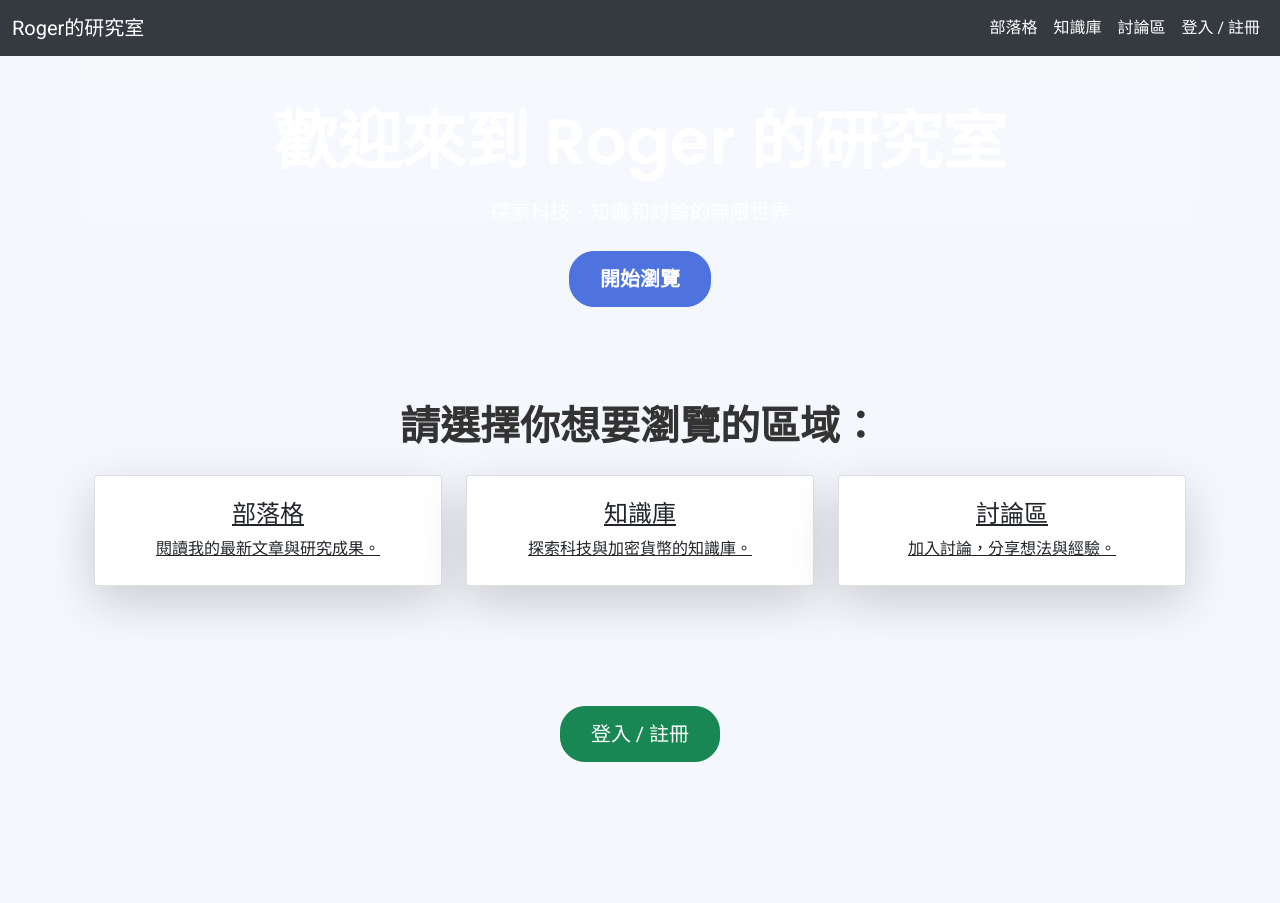
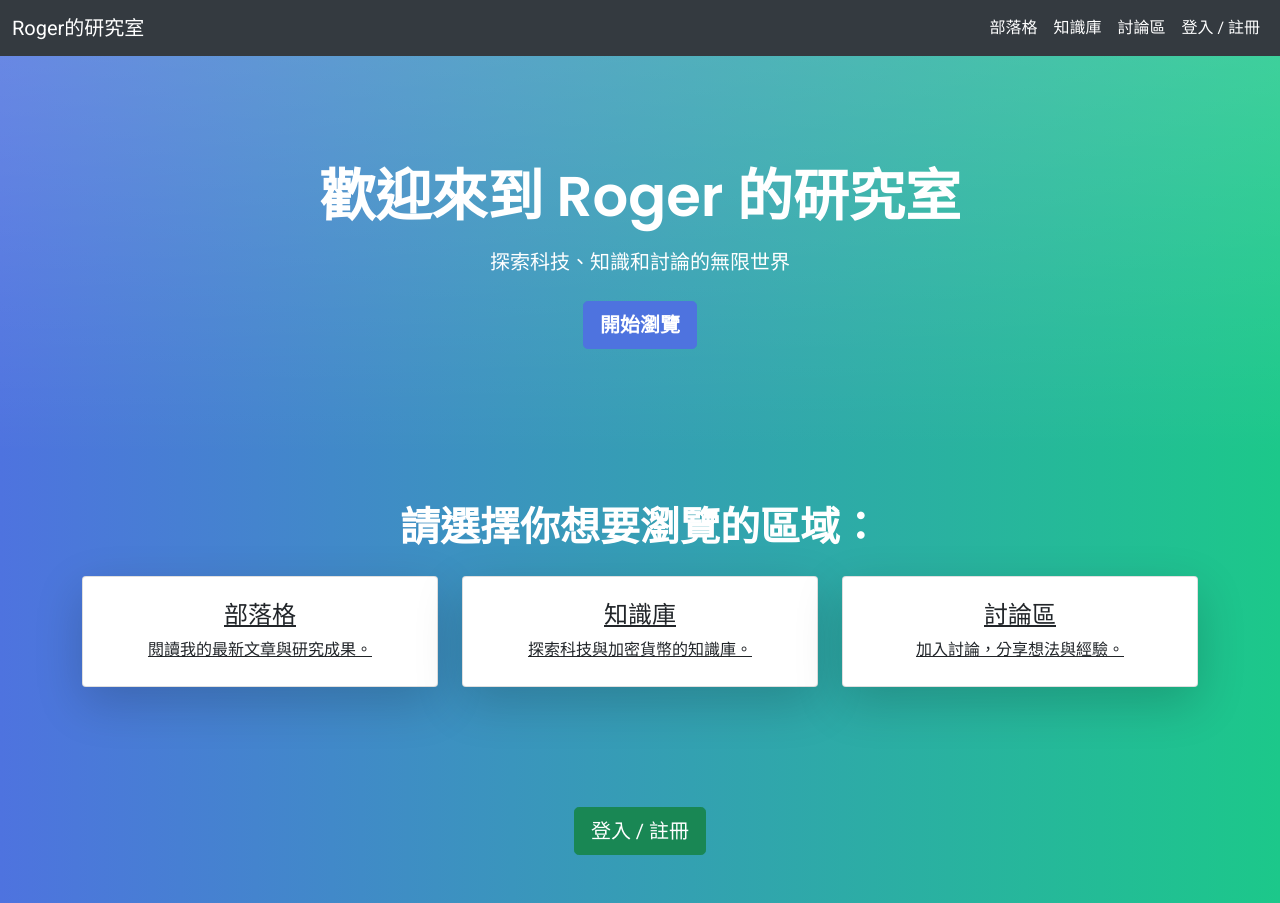
Before and after one commit to wu840407/RogerWu_WebSite, a Django app: template templates/home.html in a window 1280 px wide. Before the commit the page ends 762 px from the top, so only its background shows below. Run offline with Django 3.2, Linux system fonts and the light colour scheme; the template is opened without the code that fills it, so the values that code supplies are empty.

Commit message:
漸變背景

```diff
--- a/templates/base.html
+++ b/templates/base.html
@@ -1,67 +1,33 @@
 <!-- templates/base.html -->
 <!DOCTYPE html>
 <html lang="zh-TW">
-
 <head>
-    <meta charset="UTF-8">
-    <meta name="viewport" content="width=device-width, initial-scale=1.0">
+  <meta charset="UTF-8" />
+  <meta name="viewport" content="width=device-width, initial-scale=1.0" />
   <title>{% block title %}Roger的研究室{% endblock %}</title>
 
-    <!-- 加入 Google Fonts -->
-    <link href="https://fonts.googleapis.com/css2?family=Poppins:wght@400;600&family=Roboto:wght@400;500&display=swap" rel="stylesheet">
+  <!-- Bootstrap & Google Fonts -->
+  <link href="https://cdn.jsdelivr.net/npm/bootstrap@5.0.2/dist/css/bootstrap.min.css" rel="stylesheet" />
+  <link href="https://fonts.googleapis.com/css2?family=Poppins:wght@400;600&family=Roboto:wght@400;500&display=swap" rel="stylesheet" />
 
-    <!-- Bootstrap CSS -->
-    <link href="https://cdn.jsdelivr.net/npm/bootstrap@5.0.0-beta3/dist/css/bootstrap.min.css" rel="stylesheet">
-
-    <!-- 自訂 CSS -->
   <style>
-        /* 全局字體設定 */
+    /* 預設字體與背景 */
     body {
     font-family: 'Roboto', sans-serif;
-            background-color: #f4f7fc;
-            color: #333;
+    margin: 0;
+    padding: 0;
+    /* 整個頁面都用漸變 */
+    background: linear-gradient(to right, #4e73df, #1cc88a);
+    color: #fff;
     }
 
-        /* 背景漸變色 */
-        .bg-gradient {
-            background: linear-gradient(to right, #4e73df, #1cc88a);
-        }
-
-        /* 按鈕設計 */
-        .btn-primary {
-            background: #4e73df;
-            border-color: #4e73df;
-            font-weight: bold;
-            transition: transform 0.3s ease;
-        }
-
-        .btn-primary:hover {
-            transform: scale(1.1);
-        }
-
-        .btn-lg {
-            border-radius: 25px;
-            padding: 12px 30px;
-        }
-
-        .card {
-            border-radius: 15px;
-            transition: transform 0.3s ease;
-        }
-
-        .card:hover {
-            transform: translateY(-10px);
-            box-shadow: 0 10px 20px rgba(0, 0, 0, 0.1);
-        }
-
+    /* 導覽列設計 */
     .navbar {
       background-color: #343a40;
     }
-
     .navbar-nav .nav-link {
       color: #fff !important;
     }
-
     .navbar-nav .nav-link:hover {
       color: #1cc88a !important;
     }
@@ -69,7 +35,7 @@
 </head>
 
 <body>
-    <!-- Navbar -->
+  <!-- 導覽列 -->
   <nav class="navbar navbar-expand-lg navbar-dark">
     <div class="container-fluid">
       <a class="navbar-brand" href="/">Roger的研究室</a>
@@ -79,38 +45,24 @@
       </button>
       <div class="collapse navbar-collapse" id="navbarNav">
         <ul class="navbar-nav ms-auto">
-                    <li class="nav-item">
-                        <a class="nav-link" href="{% url 'post_list' %}">部落格</a>
-                    </li>
-                    <li class="nav-item">
-                        <a class="nav-link" href="{% url 'article_list' %}">知識庫</a>
-                    </li>
-                    <li class="nav-item">
-                        <a class="nav-link" href="{% url 'forum_index' %}">討論區</a>
-                    </li>
+          <li class="nav-item"><a class="nav-link" href="{% url 'post_list' %}">部落格</a></li>
+          <li class="nav-item"><a class="nav-link" href="{% url 'article_list' %}">知識庫</a></li>
+          <li class="nav-item"><a class="nav-link" href="{% url 'forum_index' %}">討論區</a></li>
           {% if user.is_authenticated %}
-                    <li class="nav-item">
-                        <a class="nav-link" href="{% url 'logout' %}">登出 ({{ user.username }})</a>
-                    </li>
+          <li class="nav-item"><a class="nav-link" href="{% url 'logout' %}">登出 ({{ user.username }})</a></li>
           {% else %}
-                    <li class="nav-item">
-                        <a class="nav-link" href="{% url 'login' %}">登入 / 註冊</a>
-                    </li>
+          <li class="nav-item"><a class="nav-link" href="{% url 'login' %}">登入 / 註冊</a></li>
           {% endif %}
         </ul>
       </div>
     </div>
   </nav>
 
-    <!-- Main Content -->
-    <div class="container">
+  <!-- 主內容區 -->
   {% block content %}
-        <!-- 這裡會插入頁面特定的內容 -->
   {% endblock %}
-    </div>
 
   <!-- Bootstrap JS -->
-    <script src="https://cdn.jsdelivr.net/npm/bootstrap@5.0.0-beta3/dist/js/bootstrap.bundle.min.js"></script>
+  <script src="https://cdn.jsdelivr.net/npm/bootstrap@5.0.2/dist/js/bootstrap.bundle.min.js"></script>
 </body>
-
 </html>
--- a/templates/home.html
+++ b/templates/home.html
@@ -1,20 +1,25 @@
-<!-- templates/home.html -->
 {% extends "base.html" %}
 
 {% block title %}首頁 - Roger的研究室{% endblock %}
 
 {% block content %}
-<!-- Hero Section with gradient background -->
-<section class="hero bg-gradient text-white text-center py-5">
-    <h1 class="display-4 mb-3" style="color: white; font-size: 4rem; font-weight: bold; font-family: 'Poppins', sans-serif;">歡迎來到 Roger 的研究室</h1>
-    <p class="lead mb-4" style="color: white; font-size: 1.25rem; font-family: 'Roboto', sans-serif;">探索科技、知識和討論的無限世界</p>
-    <a href="{% url 'cv' %}" class="btn btn-primary btn-lg">開始瀏覽</a>
+<section class="bg-gradient text-white d-flex flex-column justify-content-center align-items-center" style="min-height: 50vh;">
+  <h1 class="display-4 mb-3" style="font-family: 'Poppins', sans-serif; font-weight: bold;">
+    歡迎來到 Roger 的研究室
+  </h1>
+  <p class="lead mb-4" style="font-size: 1.25rem;">
+    探索科技、知識和討論的無限世界
+  </p>
+  <a href="#section-links" class="btn btn-primary btn-lg">開始瀏覽</a>
 </section>
 
-<!-- Main Links Section -->
+<!-- 其他內容區，使用 container 控制寬度 -->
 <section id="section-links" class="container py-5">
-    <h2 class="text-center mb-4" style="font-size: 2.5rem; font-weight: 600;">請選擇你想要瀏覽的區域：</h2>
+  <h2 class="text-center mb-4" style="font-size: 2.5rem; font-weight: 600;">
+    請選擇你想要瀏覽的區域：
+  </h2>
   <div class="row">
+    <!-- 你的三個卡片 -->
     <!-- Blog Link -->
     <div class="col-md-4 mb-4">
       <a href="{% url 'post_list' %}" class="card text-dark shadow-lg rounded">
@@ -45,7 +50,7 @@
   </div>
 </section>
 
-<!-- Authentication Section -->
+<!-- 登入 / 登出按鈕區 -->
 <section class="container py-5 text-center">
   {% if user.is_authenticated %}
   <a href="{% url 'logout' %}" class="btn btn-danger btn-lg">登出 ({{ user.username }})</a>
@@ -54,10 +59,10 @@
   {% endif %}
 </section>
 
-<!-- Custom CSS for gradient, button hover effects, and fonts -->
 <style>
+  /* Hero 漸變背景 */
   .bg-gradient {
-        background: linear-gradient(to right, #2c3e50, #2980b9); /* 深藍到淺藍 */
+    background: linear-gradient(to right, #4e73df, #1cc88a);
   }
   .btn-primary {
     background: #4e73df;
@@ -65,24 +70,8 @@
     font-weight: bold;
     transition: transform 0.3s ease;
   }
-
   .btn-primary:hover {
     transform: scale(1.1);
   }
-
-    .btn-lg {
-        border-radius: 25px;
-        padding: 12px 30px;
-    }
-
-    .card {
-        border-radius: 15px;
-        transition: transform 0.3s ease;
-    }
-
-    .card:hover {
-        transform: translateY(-10px);
-        box-shadow: 0 10px 20px rgba(0, 0, 0, 0.1);
-    }
 </style>
 {% endblock %}
```
Lines whose indentation alone changed are shown as unchanged.
